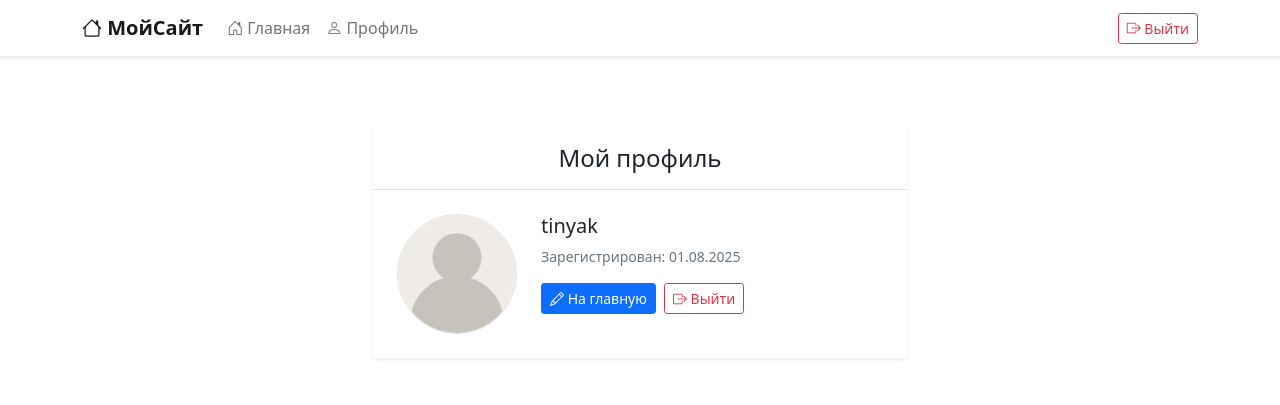
After one commit to TestNewProj/soc_med, a Django app: page /profile/ in a window 1280 px wide. The commit adds this page. Shown: the top 405 px of the page. Run offline with Django 5.2, Linux system fonts and the light colour scheme; a user stored in the database is signed in; data comes from the database, SQL or seed files in the repository; both versions use the stored data as it was after the commit.

Commit message:
Added profile, login, logout, mini header

```diff
--- a/config/urls.py
+++ b/config/urls.py
@@ -16,11 +16,23 @@ Including another URLconf
 """
 from django.contrib import admin
 from django.urls import path
-from posts.views import home, post_detail, like_post
+from posts.views import home, post_detail, like_post, register, profile
+from django.contrib.auth import views as auth_views
 
+
+from django.conf import settings
+from django.conf.urls.static import static
 urlpatterns = [
     path('admin/', admin.site.urls),
     path('', home, name='home'),
     path('posts/<int:pk>/', post_detail, name='post_detail'),
-    path('posts/<int:pk>/like/', like_post, name='like_post')
+    path('posts/<int:pk>/like/', like_post, name='like_post'),
+    path('register/', register, name='register'),
+    path('login/', auth_views.LoginView.as_view(template_name='user/login.html'), name='login'),
+    path('logout/', auth_views.LogoutView.as_view(template_name='user/logout.html'), name='logout'),
+    path('profile/', profile, name='profile'),
 ]
+
+
+if settings.DEBUG:
+    urlpatterns += static(settings.MEDIA_URL, document_root=settings.MEDIA_ROOT)
--- a/posts/forms.py
+++ b/posts/forms.py
@@ -1,5 +1,7 @@
 from django import forms
-from .models import Post, Comment
+from .models import Post, Comment, Profile
+from django.contrib.auth.forms import UserCreationForm
+from django.contrib.auth.models import User
 
 class PostForm(forms.ModelForm):
     class Meta():
@@ -17,3 +19,21 @@ class CommentForm(forms.ModelForm):
                 'placeholder': 'Ваш комментарий...'
             }),
         }
+
+class UserRegisterForm(UserCreationForm):
+    class Meta:
+        model = User
+        fields = ['username', 'password1', 'password2']
+
+
+class UserUpdateForm(forms.ModelForm):
+    email = forms.EmailField()
+
+    class Meta:
+        model = User
+        fields = ['username', 'email']
+
+class ProfileUpdateForm(forms.ModelForm):
+    class Meta:
+        model = Profile
+        fields = ['image']
--- a/posts/models.py
+++ b/posts/models.py
@@ -1,5 +1,6 @@
 from django.db import models
 from django.contrib.auth.models import User
+from PIL import Image
 
 # Create your models here.
 class Tag(models.Model):
@@ -8,7 +9,21 @@ class Tag(models.Model):
     def __str__(self):
         return self.name
 
+class Profile(models.Model):
+    user = models.OneToOneField(User, on_delete=models.CASCADE)
+    image = models.ImageField(default='default.png', upload_to='profile_pics')
 
+    def __str__(self):
+        return f'{self.user.username} profile'
+
+    def save(self, *args, **kwargs):
+        super().save(*args, **kwargs)
+
+        img = Image.open(self.image.path)
+        if img.height > 300 or img.width > 300:
+            output_size = (300, 300)
+            img.thumbnail(output_size)
+            img.save(self.image.path)
 
 
 class Post(models.Model):
--- a/posts/templates/base.html
+++ b/posts/templates/base.html
@@ -1,15 +1,86 @@
 <!DOCTYPE html>
-{% load static %}
-<html>
+<html lang="ru">
 <head>
-    <!-- Подключаем Bootstrap для быстрого оформления -->
+    <meta charset="UTF-8">
+    <meta name="viewport" content="width=device-width, initial-scale=1.0">
+    <title>{% block title %}Мой сайт{% endblock %}</title>
+    <!-- Bootstrap CSS -->
     <link href="https://cdn.jsdelivr.net/npm/bootstrap@5.1.3/dist/css/bootstrap.min.css" rel="stylesheet">
-
-    <link href="{% static 'css/style.css' %}" rel="stylesheet">
+    <!-- Bootstrap Icons -->
+    <link rel="stylesheet" href="https://cdn.jsdelivr.net/npm/bootstrap-icons@1.8.0/font/bootstrap-icons.css">
+    <style>
+        .navbar {
+            box-shadow: 0 2px 4px rgba(0,0,0,0.1);
+        }
+        .nav-link {
+            transition: color 0.3s ease;
+        }
+        .nav-link:hover {
+            color: #4e73df !important;
+        }
+    </style>
 </head>
 <body>
-    {% block content %}{% endblock %}
-    <!-- Подключаем JS-библиотеки -->
+    <!-- Навигационный header -->
+    <nav class="navbar navbar-expand-lg navbar-light bg-white sticky-top mb-4">
+        <div class="container">
+            <a class="navbar-brand fw-bold" href="{% url 'home' %}">
+                <i class="bi bi-house"></i> МойСайт
+            </a>
+
+            <button class="navbar-toggler" type="button" data-bs-toggle="collapse" data-bs-target="#navbarNav">
+                <span class="navbar-toggler-icon"></span>
+            </button>
+
+            <div class="collapse navbar-collapse" id="navbarNav">
+                <ul class="navbar-nav me-auto">
+                    <li class="nav-item">
+                        <a class="nav-link" href="{% url 'home' %}">
+                            <i class="bi bi-house-door"></i> Главная
+                        </a>
+                    </li>
+                    {% if user.is_authenticated %}
+                    <li class="nav-item">
+                        <a class="nav-link" href="{% url 'profile' %}">
+                            <i class="bi bi-person"></i> Профиль
+                        </a>
+                    </li>
+                    {% endif %}
+                </ul>
+
+                <ul class="navbar-nav">
+                    {% if user.is_authenticated %}
+                    <li class="nav-item">
+                        <form action="{% url 'logout' %}" method="POST" class="d-flex">
+                            {% csrf_token %}
+                            <button type="submit" class="btn btn-outline-danger btn-sm">
+                                <i class="bi bi-box-arrow-right"></i> Выйти
+                            </button>
+                        </form>
+                    </li>
+                    {% else %}
+                    <li class="nav-item">
+                        <a class="btn btn-primary btn-sm" href="{% url 'login' %}">
+                            <i class="bi bi-box-arrow-in-right"></i> Войти
+                        </a>
+                    </li>
+                    <li class="nav-item ms-2">
+                        <a class="btn btn-outline-primary btn-sm" href="{% url 'register' %}">
+                            <i class="bi bi-person-plus"></i> Регистрация
+                        </a>
+                    </li>
+                    {% endif %}
+                </ul>
+            </div>
+        </div>
+    </nav>
+
+    <!-- Основное содержимое -->
+    <main class="container mb-5">
+        {% block content %}{% endblock %}
+    </main>
+
+    <!-- Подключение Bootstrap JS -->
     <script src="https://cdn.jsdelivr.net/npm/bootstrap@5.1.3/dist/js/bootstrap.bundle.min.js"></script>
 </body>
 </html>
--- /dev/null
+++ b/posts/templates/user/profile.html
@@ -0,0 +1,67 @@
+{% extends "base.html" %}
+{% load static %}
+
+{% block content %}
+<div class="container py-5">
+    <div class="row justify-content-center">
+        <div class="col-md-8 col-lg-6">
+            <!-- Карточка профиля -->
+            <div class="card shadow-sm border-0">
+                <div class="card-header bg-white py-3">
+                    <h4 class="mb-0 text-center">Мой профиль</h4>
+                </div>
+
+                <div class="card-body p-4">
+                    <div class="d-flex align-items-start">
+                        <!-- Аватар -->
+                        <div class="me-4">
+                            <img src="{{ user.profile.image.url }}"
+                                 class="rounded-circle border"
+                                 width="120"
+                                 height="120"
+                                 alt="Аватар"
+                                 onerror="this.src='{% static 'default.png' %}'">
+                        </div>
+
+                        <!-- Информация -->
+                        <div class="flex-grow-1">
+                            <h5 class="mb-2">{{ user.username }}</h5>
+                            <p class="small text-muted">
+                                Зарегистрирован: {{ user.date_joined|date:"d.m.Y" }}
+                            </p>
+
+                            <!-- Кнопки действий -->
+                            <div class="d-flex gap-2 mt-3">
+                                <a href="{% url 'home' %}" class="btn btn-primary btn-sm">
+                                    <i class="bi bi-pencil"></i> На главную
+                                </a>
+
+                                <form action="{% url 'logout' %}" method="POST" class="d-inline">
+                                    {% csrf_token %}
+                                    <button type="submit" class="btn btn-outline-danger btn-sm">
+                                        <i class="bi bi-box-arrow-right"></i> Выйти
+                                    </button>
+                                </form>
+                            </div>
+                        </div>
+                    </div>
+                </div>
+            </div>
+
+        </div>
+    </div>
+</div>
+
+<style>
+    .card {
+        transition: transform 0.2s ease, box-shadow 0.2s ease;
+    }
+    .card:hover {
+        transform: translateY(-3px);
+        box-shadow: 0 5px 15px rgba(0,0,0,0.1);
+    }
+    .rounded-circle {
+        object-fit: cover;
+    }
+</style>
+{% endblock %}
--- a/posts/views.py
+++ b/posts/views.py
@@ -1,12 +1,13 @@
 from django.shortcuts import render, get_object_or_404, redirect
 from django.views.generic import CreateView, UpdateView
 from django.contrib.auth.mixins import LoginRequiredMixin
-from .models import Post, Comment
-from .forms import PostForm, CommentForm
+from .models import Post, Comment, Profile
+from .forms import PostForm, CommentForm, UserRegisterForm, UserUpdateForm, ProfileUpdateForm
 from django.core.paginator import Paginator
 from django.http import JsonResponse
 from django.views.decorators.http import require_POST
 from django.contrib.auth.decorators import login_required
+from django.contrib.auth import login
 
 # Create your views here.
 class PostCreateView(LoginRequiredMixin, CreateView):
@@ -63,3 +64,31 @@ def like_post(request, pk):
         post.likes.add(request.user)
         liked = True
     return JsonResponse({'liked': liked, 'count': post.likes.count()})
+
+def register(request):
+    if request.method == 'POST':
+        form = UserRegisterForm(request.POST)
+        if form.is_valid():
+            user = form.save()  # Сохраняем пользователя
+            Profile.objects.create(user=user)  # Вручную создаём профиль
+            login(request, user)  # Автоматический вход после регистрации
+            return redirect('profile')  # Перенаправляем в профиль
+
+    else:
+        form = UserRegisterForm()
+    return render(request, 'user/register.html', {'form': form})
+
+@login_required
+def profile(request):
+    # Получаем или создаём профиль, если его нет
+    profile, created = Profile.objects.get_or_create(user=request.user)
+
+    if request.method == 'POST':
+        form = ProfileUpdateForm(request.POST, request.FILES, instance=profile)
+        if form.is_valid():
+            form.save()
+            return redirect('profile')
+    else:
+        form = ProfileUpdateForm(instance=profile)
+
+    return render(request, 'user/profile.html', {'form': form})
```
Also changed, not shown: config/settings.py (+9 -0 lines), posts/templates/user/login.html (added, +25 -0 lines), posts/templates/user/logout.html (added, +12 -0 lines), posts/templates/user/register.html (added, +22 -0 lines), db.sqlite3, media/default.png (added), posts/migrations/0003_profile.py (added).
